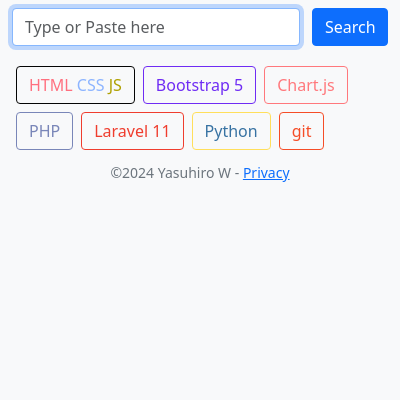
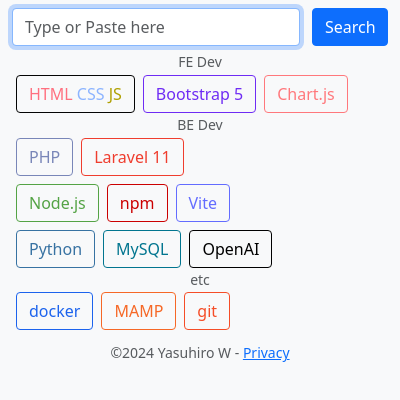
Before and after one commit to yasuhiro112358/docs-search, a browser extension: page developing/popup.html in a window 400 px wide. Drawn offline with nearby package versions, Linux system fonts and the light colour scheme.

Commit message:
release v1.2

```diff
--- a/developing/popup.html
+++ b/developing/popup.html
@@ -9,7 +9,7 @@
   <link href="https://cdn.jsdelivr.net/npm/bootstrap@5.3.3/dist/css/bootstrap.min.css" rel="stylesheet"
     integrity="sha384-QWTKZyjpPEjISv5WaRU9OFeRpok6YctnYmDr5pNlyT2bRjXh0JMhjY6hW+ALEwIH" crossorigin="anonymous">
 
-  <!-- Private CSS -->
+  <!-- Custom CSS -->
   <link rel="stylesheet" href="style.css">
 </head>
 
@@ -18,10 +18,12 @@
 
     <form action="" method="">
 
-      <div class="row">
+      <!-- Input Area -->
+      <div class="row mb-2">
         <div class="col-9 pe-0">
           <!-- Query -->
-          <input type="text" class="form-control rounded-1" id="search-query" placeholder="Type or Paste here" autofocus>
+          <input type="text" class="form-control rounded-1" id="search-query" placeholder="Type or Paste here"
+            autofocus>
         </div>
 
         <div class="col-3">
@@ -31,8 +33,14 @@
       </div>
 
       <!-- Site Selector -->
-      <div class="d-flex flex-wrap mt-3 mb-2">
+      <div class="mb-2">
 
+        <!-- FE Dev -->
+        <div class="mb-0">
+          <h2 class="m-0 small text-muted text-center">
+            FE Dev
+          </h2>
+          <div class="d-flex flex-wrap">
             <!-- HTML/CSS/JS -->
             <div>
               <input type="checkbox" class="btn-check" id="html-css-js" value="html-css-js">
@@ -52,7 +60,17 @@
               <input type="checkbox" class="btn-check" id="chart-js" value="chart-js">
               <label class="btn btn-outline-danger rounded-1 m-1" id="chart-js-label" for="chart-js">Chart.js</label>
             </div>
+          </div>
+        </div>
 
+        <!-- BE Dev -->
+        <div class="mb-0">
+          <h2 class="m-0 small text-muted text-center">
+            BE Dev
+          </h2>
+
+          <!-- PHP family -->
+          <div class="d-flex flex-wrap">
             <!-- PHP -->
             <div>
               <input type="checkbox" class="btn-check" id="php" value="php">
@@ -62,13 +80,70 @@
             <!-- Laravel 11 -->
             <div>
               <input type="checkbox" class="btn-check" id="laravel-11" value="laravel-11">
-          <label class="btn btn-outline-danger rounded-1 m-1" id="laravel-11-label" for="laravel-11">Laravel 11</label>
+              <label class="btn btn-outline-danger rounded-1 m-1" id="laravel-11-label" for="laravel-11">Laravel
+                11</label>
+            </div>
           </div>
 
+          <!-- Node.js family -->
+          <div class="d-flex flex-wrap">
+            <!-- Node.js -->
+            <div>
+              <input type="checkbox" class="btn-check" id="node-js" value="node-js">
+              <label class="btn btn-outline-danger rounded-1 m-1" id="node-js-label" for="node-js">Node.js</label>
+            </div>
+
+            <!-- npm -->
+            <div>
+              <input type="checkbox" class="btn-check" id="npm" value="npm">
+              <label class="btn btn-outline-danger rounded-1 m-1" id="npm-label" for="npm">npm</label>
+            </div>
+
+            <!-- Vite -->
+            <div>
+              <input type="checkbox" class="btn-check" id="vite" value="vite">
+              <label class="btn btn-outline-danger rounded-1 m-1" id="vite-label" for="vite">Vite</label>
+            </div>
+          </div>
+
+          <!-- BE Dev - etc -->
+          <div class="d-flex flex-wrap">
             <!-- Python -->
             <div>
               <input type="checkbox" class="btn-check" id="python" value="python">
               <label class="btn btn-outline-warning rounded-1 m-1" id="python-label" for="python">Python</label>
+            </div>
+
+            <!-- MySQL -->
+            <div>
+              <input type="checkbox" class="btn-check" id="mysql" value="mysql">
+              <label class="btn btn-outline-warning rounded-1 m-1" id="mysql-label" for="mysql">MySQL</label>
+            </div>
+
+            <!-- OpenAI -->
+            <div>
+              <input type="checkbox" class="btn-check" id="openai" value="openai">
+              <label class="btn btn-outline-danger rounded-1 m-1" id="openai-label" for="openai">OpenAI</label>
+            </div>
+          </div>
+        </div>
+
+        <!-- Etc -->
+        <div class="mb-0">
+          <h2 class="m-0 small text-muted text-center">
+            etc
+          </h2>
+          <div class="d-flex flex-wrap">
+            <!-- docker -->
+            <div>
+              <input type="checkbox" class="btn-check" id="docker" value="docker">
+              <label class="btn btn-outline-warning rounded-1 m-1" id="docker-label" for="docker">docker</label>
+            </div>
+
+            <!-- MAMP -->
+            <div>
+              <input type="checkbox" class="btn-check" id="mamp" value="mamp">
+              <label class="btn btn-outline-warning rounded-1 m-1" id="mamp-label" for="mamp">MAMP</label>
             </div>
 
             <!-- git -->
@@ -77,26 +152,29 @@
               <label class="btn btn-outline-danger rounded-1 m-1" id="git-label" for="git">git</label>
             </div>
 
+            <!-- WordPress -->
+            <!-- <div>
+              <input type="checkbox" class="btn-check" id="wordpress" value="wordpress">
+              <label class="btn btn-outline-danger rounded-1 m-1" id="wordpress-label" for="wordpress">WordPress</label>
+            </div> -->
           </div>
-
-      <!-- Search Language -->
-      <!-- <div>
-        <h3 class="fs-6 m-0">Search Language</h3>
-        <input type="radio" id="english" name="language" value="en-US" checked>
-        <label for="english">English</label>
-
-        <input type="radio" id="japanese" name="language" value="ja" disabled>
-        <label for="japanese">Japanese</label>
-      </div> -->
+        </div>
+      </div>
     </form>
 
-    <p class="small text-center text-secondary m-0">
-      &copy;2024 Yasuhiro W - <a href="https://nabeyasu.com/privacy/docs-serch/privacy-policy.html" target="_blank">Privacy</a>
+    <!-- Footer -->
+    <div class="">
+      <p class="small text-center text-muted m-0">
+        &copy;2024 <a href="https://yasuhiro112358.github.io/" target="_blank"
+          class="text-decoration-none text-muted">Yasuhiro W</a> - <a
+          href="https://nabeyasu.com/privacy/docs-serch/privacy-policy.html" target="_blank">Privacy</a>
       </p>
+    </div>
 
   </div>
 
-  <!-- Private JS -->
+
+  <!-- Custom JS -->
   <script src="popup.js"></script>
 </body>
 
--- a/developing/popup.js
+++ b/developing/popup.js
@@ -9,11 +9,21 @@
     const official_docs = {
       "html-css-js": "https://developer.mozilla.org/",
       "bootstrap-5": "https://getbootstrap.com/docs/5.3/",
+      "node-js": "https://nodejs.org/",
+      // "node-js": "https://nodejs.org/docs/latest/api/",
+      // "npm": "https://www.npmjs.com/",
+      "npm": "https://docs.npmjs.com/",
+      "vite": "https://vitejs.dev/",
       "php": "https://www.php.net/",
       "laravel-11": "https://laravel.com/docs/11.x/",
       "python": "https://docs.python.org/",
+      "mysql": "https://dev.mysql.com/",
+      "docker": "https://docs.docker.com/",
+      "mamp": "https://documentation.mamp.info/",
       "git": "https://git-scm.com/",
       "chart-js": "https://www.chartjs.org/",
+      "openai": "https://platform.openai.com/",
+      // "wordpress": "https://wordpress.org/documentation/",
     };
 
     const selected_docs = [];
--- a/developing/style.css
+++ b/developing/style.css
@@ -69,15 +69,94 @@
   color: white;
 }
 
+/* Node.js */
+#node-js-label {
+  color: #54A345;
+  border-color: #54A345;
+}
+
+#node-js:checked+#node-js-label {
+  background-color: #54A345;
+  color: white;
+}
+
+/* npm */
+#npm-label {
+  color: #CB0001;
+  border-color: #CB0001;
+}
+
+#npm:checked+#npm-label {
+  background-color: #CB0001;
+  color: white;
+}
+
+/* Vite */
+#vite-label {
+  color: #636CFF;
+  border-color: #636CFF;
+}
+
+#vite:checked+#vite-label {
+  background-color: #636CFF;
+  color: white;
+}
+
 /* Python */
 #python-label {
   color: #3772A2;
-  border-color: #FFDF5B;
+  /* border-color: #FFDF5B; */
+  border-color: #3772A2;
 }
 
 #python:checked+#python-label {
   background-color: #FFDF5B;
   color: #3772A2;
+  border-color: #3772A2;
+}
+
+/* MySQL */
+#mysql-label {
+  color: #01758F;
+  border-color: #01758F;
+}
+
+#mysql:checked+#mysql-label {
+  background-color: #01758F;
+  color: white;
+}
+
+/* OpenAI */
+#openai-label {
+  color: black;
+  border-color: black;
+}
+
+#openai:checked+#openai-label {
+  background-color: black;
+  color: white;
+}
+
+/* docker */
+#docker-label {
+  color: #1C63ED;
+  border-color: #1C63ED;
+}
+
+#docker:checked+#docker-label {
+  background-color: #1C63ED;
+  color: white;
+}
+
+/* MAMP */
+#mamp-label {
+  color: #F66826;
+  border-color: #F66826;
+}
+
+#mamp:checked+#mamp-label {
+  background-color: #F66826;
+  color: white;
 }
 
 /* git */
@@ -90,3 +169,20 @@
   background-color: #F54D27;
   color: white;
 }
+
+/* WordPress */
+/* #wordpress-label { */
+  /* border-color: #444140; */
+  /* border-color: #01759B; */
+  /* color: #01759B; */
+  /* color: #444140;  */
+  /* color: white; */
+/* } */
+
+/* #wordpress:checked+#wordpress-label { */
+  /* background-color: #444140; */
+  /* background-color: #01759B; */
+  /* color: #01759B; */
+  /* color: white; */
+  /* color: #444140; */
+/* } */
```
Also changed, not shown: developing/README.md, developing/manifest.json, 5 other files. Lines whose indentation alone changed are shown as unchanged.
